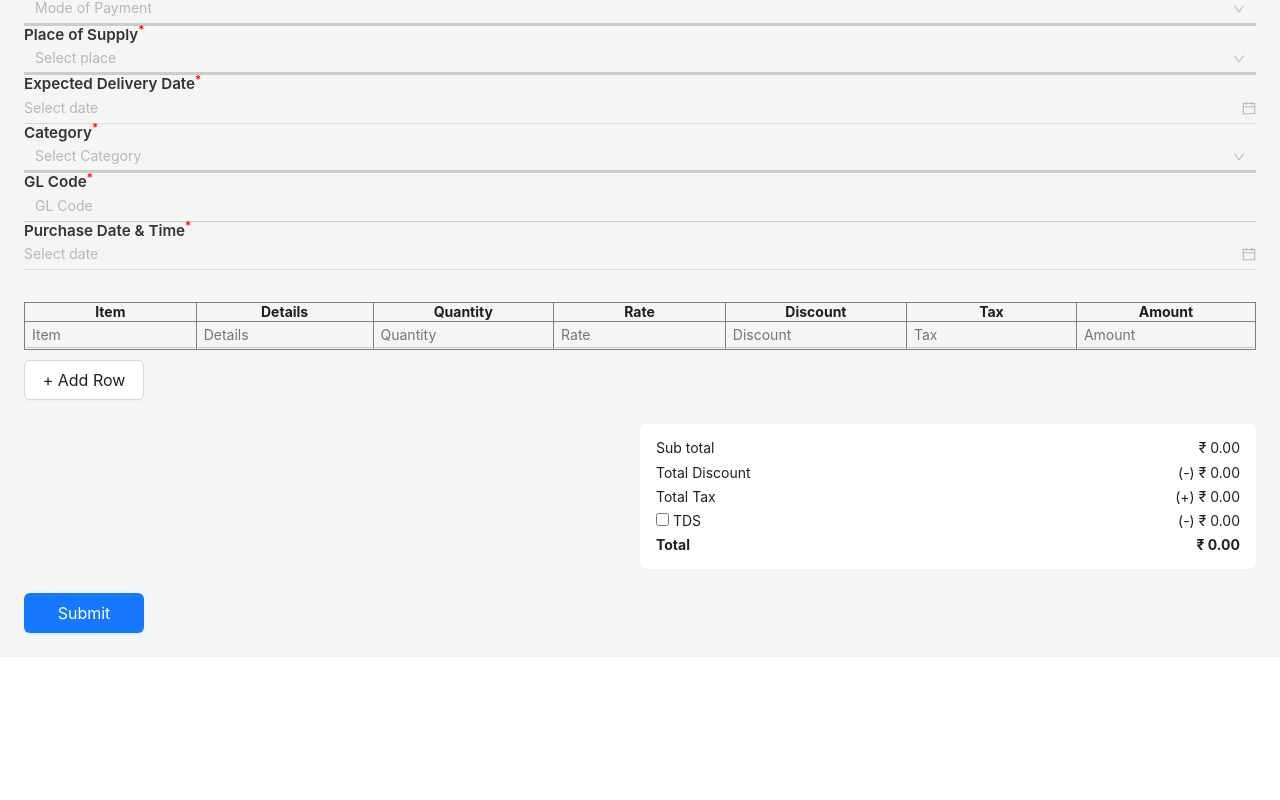
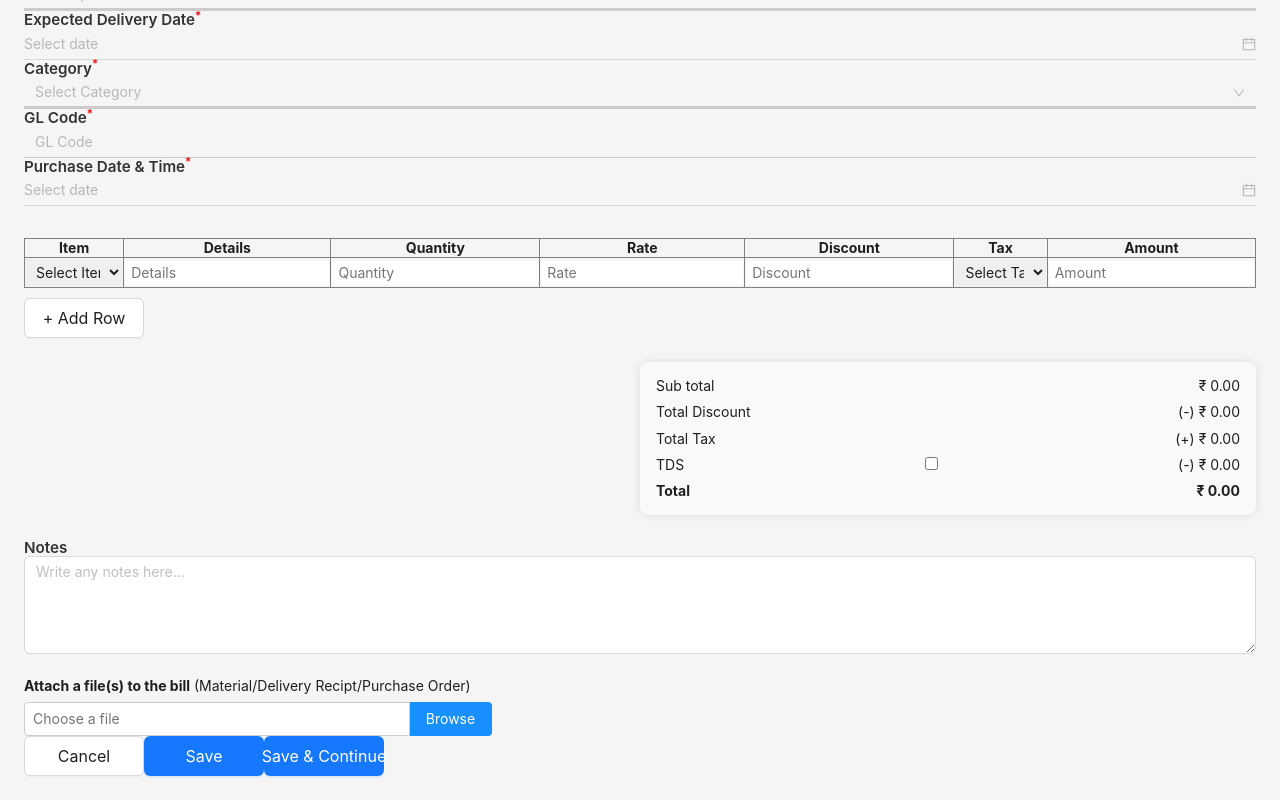
Before and after one commit to Usha-Kiran-Ramji/Purchase_Template, a React (Create React App) app: page / in a window 1280 px wide. Shown: the part 258-1058 px from the top of the page. Before the commit the page ends 915 px from the top, so only its background shows below. Built offline with nearby package versions, Linux system fonts and the light colour scheme.

Commit message:
Update PurchaseForm.js

```diff
--- a/src/components/PurchaseForm.js
+++ b/src/components/PurchaseForm.js
@@ -7,7 +7,7 @@ import '../App.css';
 const { Option } = Select;
 const { Title } = Typography;
 const { Content } = Layout;
-
+const { TextArea } = Input;
 const PurchaseForm = () => {
   const { control, handleSubmit, formState: { errors } } = useForm();
 
@@ -20,12 +20,16 @@ const PurchaseForm = () => {
   const [tax, setTax] = useState(0);
   const [tdsEnabled, setTdsEnabled] = useState(false);
   const [tdsAmount, setTdsAmount] = useState(0);
-
+  const [note, setNote] = useState('');
+  const [selectFile, setSelectFile] =useState(null);
   const total = subTotal - discount + tax - (tdsEnabled ? tdsAmount : 0);
 
   const onSubmit = (data) => {
     console.log('Form Submitted:', data);
     console.log('Table Data:', rows);
+    console.log('Note:', note);
+    console.log('Upload File:', selectFile);
+    alert('Form Submitted Sucessfully!');
   };
 
   const handleAddRow = () => {
@@ -37,10 +41,14 @@ const PurchaseForm = () => {
     newRows[index][field] = e.target.value;
     setRows(newRows);
   };
+  const handleSaveNote = () => {
+    console.log('Saved Note:', note);
+    alert('Note saved!');
+  };
 
   return (
     <Layout style={{ minHeight: '100vh' }}>
-      <Navbar />
+
       <Content style={{ padding: '24px' }} className="purchase-form-container">
         {/* <Title level={3}>Purchases</Title> */}
         {/* <p className="subtitle">A Bill is a document that indicates the amount you owe your vendors.</p> */}
@@ -214,6 +222,42 @@ const PurchaseForm = () => {
                   <tr key={index}>
                     {Object.keys(row).map((field) => (
   <td key={field}>
+    {field === 'item' ? (
+      <select
+        value={row[field]}
+        onChange={(e) => handleInputChange(e, index, field)}
+        style={{
+          width: '100%',
+           padding: '4px 6px',
+          border: '1px ',
+
+        }}
+      >
+        <option value="">Select Item</option>
+        <option value="Pen">Pen</option>
+        <option value="Notebook">Notebook</option>
+        <option value="Marker">Marker</option>
+        <option value="Folder">Folder</option>
+      </select>
+    ) : field === 'tax' ? (
+      <select
+        value={row[field]}
+        onChange={(e) => handleInputChange(e, index, field)}
+        style={{
+          width: '100%',
+          padding: '4px 6px',
+          border: '1px',
+          borderRadius: '4px',
+
+        }}
+      >
+        <option value="">Select Tax</option>
+        <option value="5%">5%</option>
+        <option value="12%">12%</option>
+        <option value="18%">18%</option>
+        <option value="28%">28%</option>
+      </select>
+    ) : (
       <input
         type="text"
         placeholder={field.charAt(0).toUpperCase() + field.slice(1)}
@@ -222,18 +266,20 @@ const PurchaseForm = () => {
         style={{
           width: '100%',
           border: 'none',
-                            borderBottom: '1px solid #ccc',
+          borderBottom: '1px',
           outline: 'none',
           padding: '4px 6px',
-                            background: 'transparent',
+
         }}
       />
+    )}
   </td>
 ))}
                   </tr>
                 ))}
               </tbody>
             </table>
+
   <Button onClick={handleAddRow} style={{ marginTop: '10px' }}>+ Add Row</Button>
 </div>
 
@@ -241,30 +287,36 @@ const PurchaseForm = () => {
 <div style={{
   marginTop: '24px',
   padding: '16px',
-  background: '#fff',
   borderRadius: '8px',
   width: '50%',
-  marginLeft: 'auto'  // aligns it to the right
+  marginLeft: 'auto',
+  backgroundColor: '#f9f9f9',
+  display: 'flex',
+  flexDirection: 'column',
+  gap: '10px',
+  boxShadow: '0 0 8px rgba(0,0,0,0.1)'
 }}>
-  <div style={{ display: 'flex', justifyContent: 'space-between', marginBottom: '8px' }}>
+  <div style={{ display: 'flex', justifyContent: 'space-between' }}>
     <span>Sub total</span>
     <span>₹ {subTotal.toFixed(2)}</span>
   </div>
-  <div style={{ display: 'flex', justifyContent: 'space-between', marginBottom: '8px' }}>
+  <div style={{ display: 'flex', justifyContent: 'space-between' }}>
     <span>Total Discount</span>
     <span className="text-red-500">(-) ₹ {discount.toFixed(2)}</span>
   </div>
-  <div style={{ display: 'flex', justifyContent: 'space-between', marginBottom: '8px' }}>
+  <div style={{ display: 'flex', justifyContent: 'space-between' }}>
     <span>Total Tax</span>
     <span className="text-green-600">(+) ₹ {tax.toFixed(2)}</span>
   </div>
-  <div style={{ display: 'flex', justifyContent: 'space-between', marginBottom: '8px' }}>
-    <label>
+  <div style={{ display: 'flex', justifyContent: 'space-between', alignItems: 'center' }}>
+    <span>TDS</span>
+    <label className="switch">
       <input
         type="checkbox"
         checked={tdsEnabled}
         onChange={(e) => setTdsEnabled(e.target.checked)}
-      /> TDS
+      />
+      <span className="slider round"></span>
     </label>
     <span className="text-red-600">(-) ₹ {tdsEnabled ? tdsAmount.toFixed(2) : "0.00"}</span>
   </div>
@@ -274,15 +326,80 @@ const PurchaseForm = () => {
   </div>
 </div>
 
+{/* Notes Section */}
+<div className="form-item" style={{ marginTop: '24px', width: '100%' }}>
+            <label>Notes</label>
+            <TextArea
+              rows={4}
+              placeholder="Write any notes here..."
+              value={note}
+              onChange={(e) => setNote(e.target.value)}
+              style={{ width: '100%' }}
+            />
+          </div>
+{/* === File Upload === */}
+<div style={{ marginTop: '24px', width: '38%' }}>
+  <label htmlFor="invoice-upload"><b>Attach a file(s) to the bill</b> (Material/Delivery Recipt/Purchase Order)</label><br />
 
-          {/* Submit */}
-          <div style={{ marginTop: '24px' }}>
-            <Button type="primary" htmlType="submit">Submit</Button>
+  <div style={{ display: 'flex', alignItems: 'center', marginTop: '8px' }}>
+    {/* Readonly Text Input */}
+    <input
+      type="text"
+      readOnly
+      value={selectFile ? selectFile.name : ''}
+      placeholder="Choose a file"
+      style={{
+        flex: 1,
+        padding: '8px',
+        border: '1px solid #ccc',
+        borderRadius: '4px 0 0 4px',
+        fontSize: '14px',
+        backgroundColor: '#fff',
+      }}
+    />
+
+    {/* Custom Browse Button */}
+    <label htmlFor="invoice-upload" style={{
+      backgroundColor: '#1890ff',
+      color: 'white',
+      padding: '8px 16px',
+      cursor: 'pointer',
+      borderRadius: '0 4px 4px 0',
+      fontSize: '14px',
+      border: '1px solid #1890ff',
+      borderLeft: 'none'
+    }}>
+      Browse
+    </label>
+
+    {/* Hidden File Input */}
+    <input
+      id="invoice-upload"
+      type="file"
+      accept=".pdf,.jpg,.jpeg,.png"
+      onChange={(e) => setSelectFile(e.target.files[0])}
+      style={{ display: 'none' }}
+    />
   </div>
+</div>
+<div className="inline-button-group">
+  <Button  onClick={() => alert('Cancelled')} style={{ width: '120px' }}>
+    Cancel
+  </Button>
+  <Button type="primary" onClick={() => alert('Saved')} style={{ width: '120px' }} >
+    Save
+  </Button>
+  <Button type="primary" onClick={() => alert('Saved and Continued')} style={{ width: '120px' }}>
+    Save & Continue
+  </Button>
+</div>
+
+
         </form>
       </Content>
     </Layout>
   );
 };
 
+
 export default PurchaseForm;
```
Lines whose indentation alone changed are shown as unchanged.
